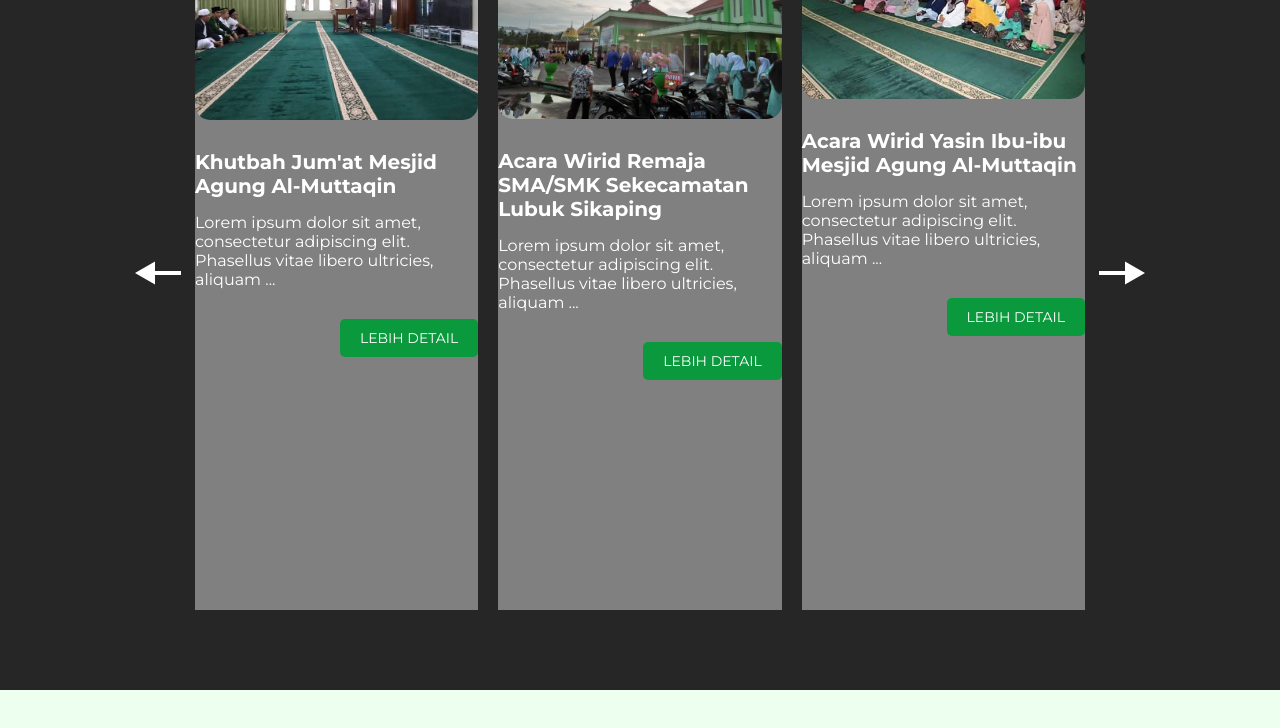
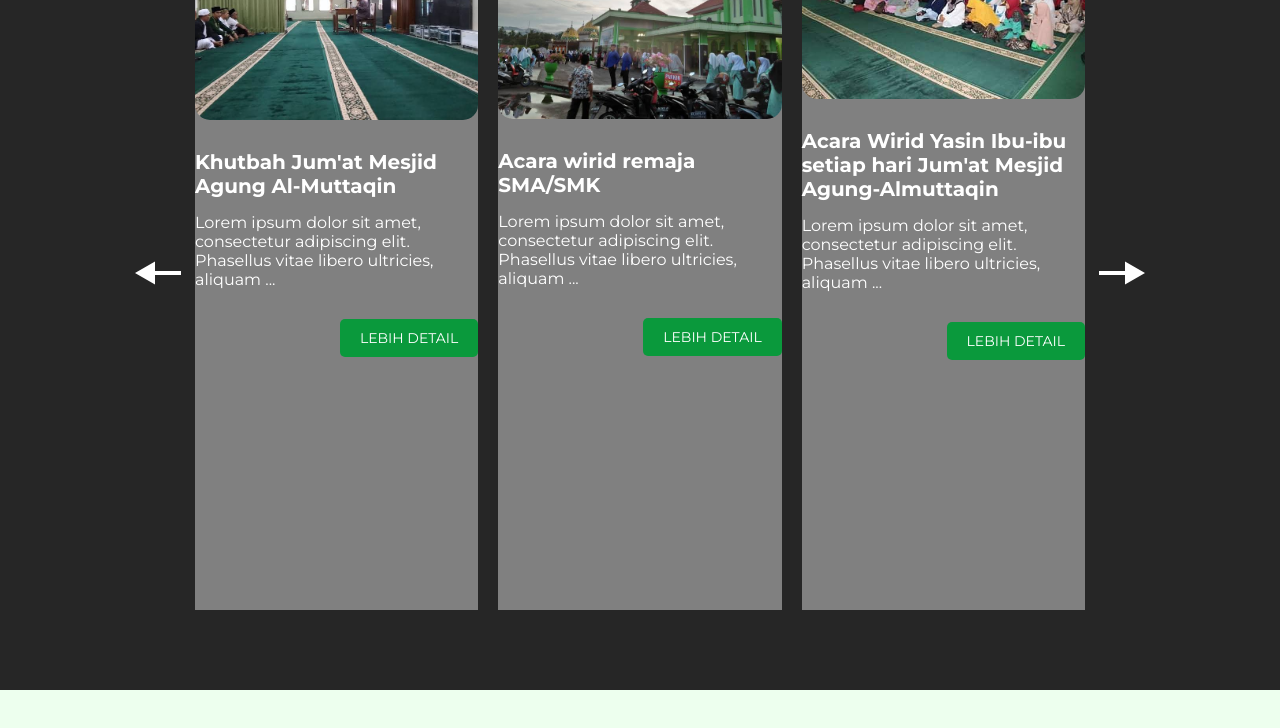
Before and after one commit to HABIBIMARAY/Ar-Rahman, a plain HTML site: page index.html in a window 1280 px wide. Shown: the part 2560-3288 px from the top of the page. Drawn offline with nearby package versions, Linux system fonts and the light colour scheme; files whose address does not match are found by name.

Commit message:
completed

```diff
--- a/index.html
+++ b/index.html
@@ -158,7 +158,7 @@
         <img src="./img/b2.jpg" alt="1111" class="w-full">
       </div>
       <div class="description">
-        <h3>Acara Wirid Remaja SMA/SMK Sekecamatan Lubuk Sikaping </h3>
+        <h3>Acara wirid remaja SMA/SMK </h3>
         <p>Lorem ipsum dolor sit amet, consectetur adipiscing elit. Phasellus vitae libero ultricies, aliquam ...</p>
       </div>
       <div class="button-kegiatan">
@@ -171,7 +171,7 @@
         <img src="./img/124.png" alt="1111" class="w-full">
       </div>
       <div class="description">
-        <h3>Acara Wirid Yasin Ibu-ibu Mesjid Agung Al-Muttaqin</h3>
+        <h3>Acara Wirid Yasin Ibu-ibu setiap hari Jum'at Mesjid Agung-Almuttaqin</h3>
         <p>Lorem ipsum dolor sit amet, consectetur adipiscing elit. Phasellus vitae libero ultricies, aliquam ...</p>
       </div>
       <div class="button-kegiatan">
@@ -199,7 +199,7 @@
             <img src="./img/123.png" alt="1111" class="w-full">
           </div>
           <div class="description">
-            <h3>Acara Maulid Nabi Saw Mesjid Agung Al-Muttaqin</h3>
+            <h3>Acara Maulid Nabi Muhammad Saw Mesjid Agung Al-Muttaqin</h3>
             <p>Lorem ipsum dolor sit amet, consectetur adipiscing elit. Phasellus vitae libero ultricies, aliquam ...</p>
           </div>
           <div class="button-kegiatan">
```
